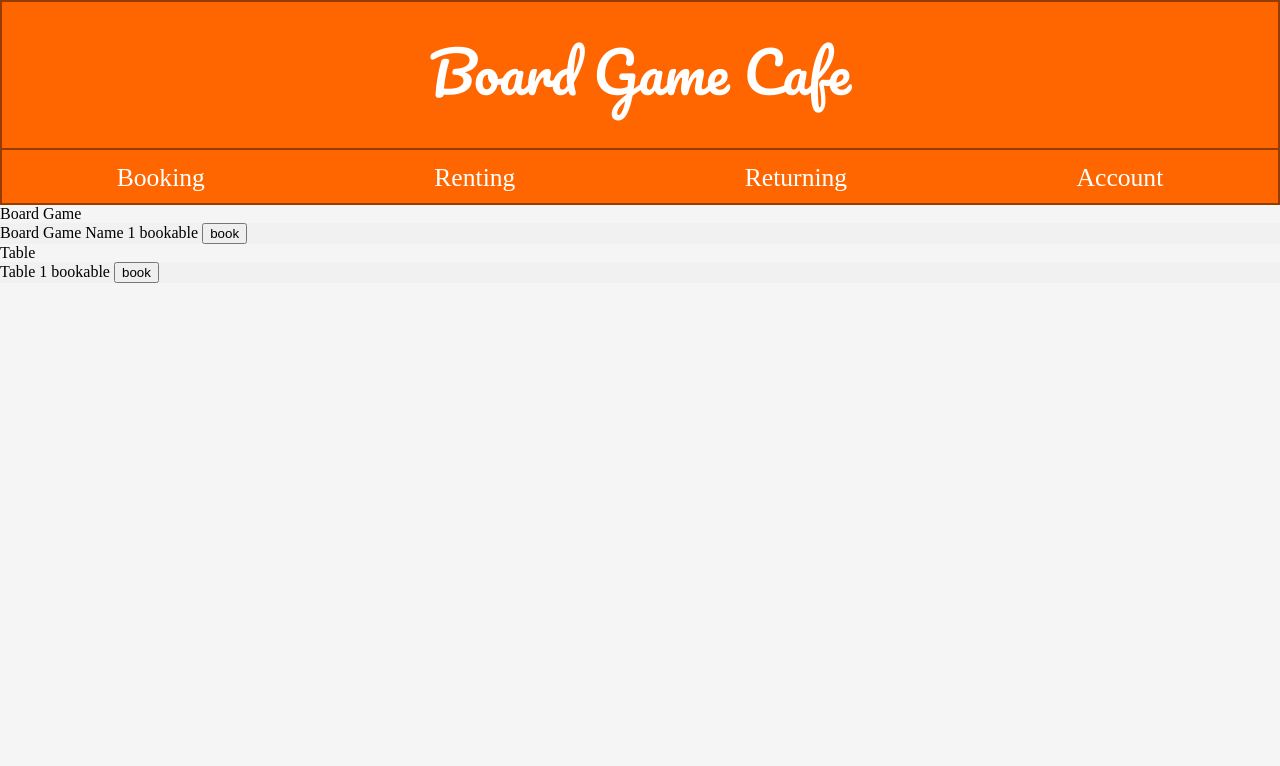
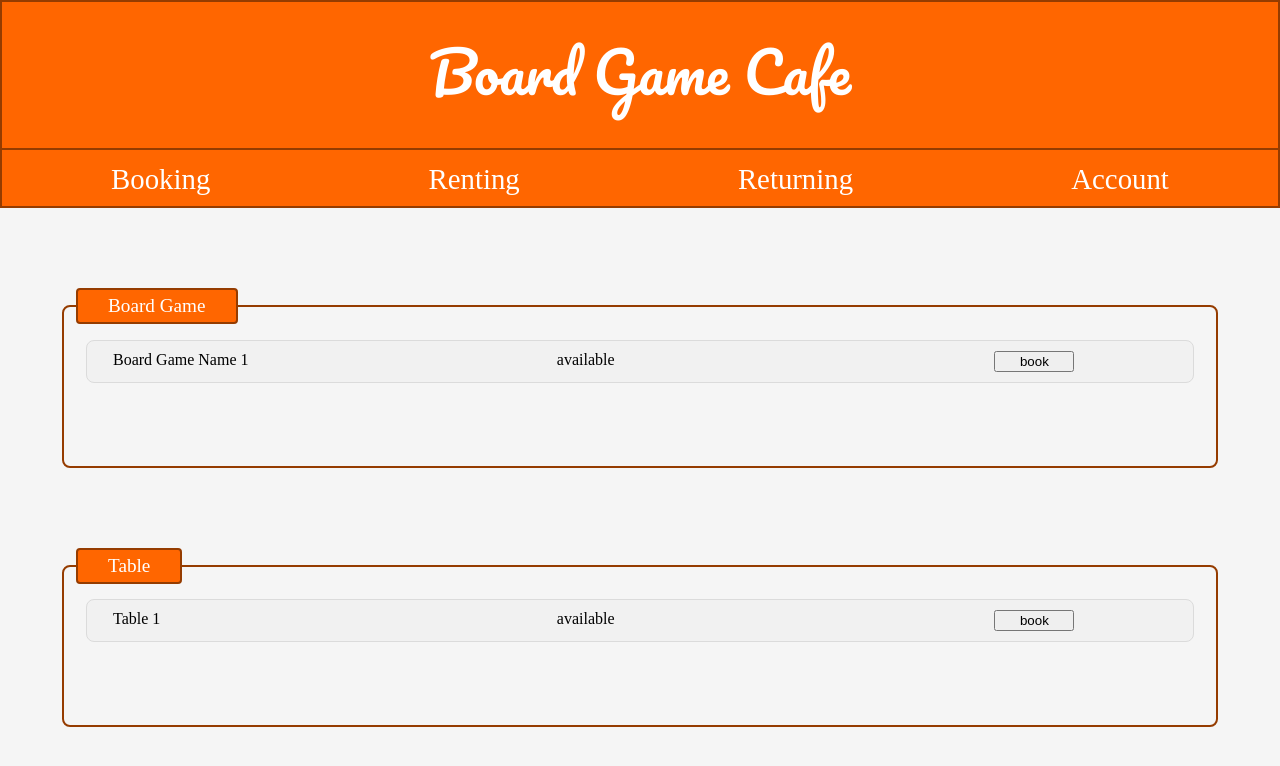
Before and after one commit to EggADayKeepTheTeacherAway/Board-Game-Cafe, a Django app: template board_game_cafe/templates/app/index.html in a window 1280 px wide. Shown: the top 766 px of the page. Run offline with Django 5.2, Linux system fonts and the light colour scheme; the template is opened without the code that fills it, so the values that code supplies are empty.

Commit message:
feat: finish home page (booking)

```diff
--- a/board_game_cafe/static/app/style.css
+++ b/board_game_cafe/static/app/style.css
@@ -1,3 +1,5 @@
+/* header */
+
 @font-face {
     font-family: 'Pacifico';
     src:
@@ -41,15 +43,70 @@ hr {
     display: flex;
     justify-content: space-around;
 
-    font-size: 1.6rem;
+    font-size: 1.8rem;
 
 }
 
 .choice > a {
     margin-top: 5px;
     margin-bottom: 10px;
+
+    color: white;
+    text-decoration: none;
+}
+
+/* body start here */
+
+.main-body {
+    margin: 60px;
+}
+
+.container {
+    margin-top: 80px;
+}
+
+legend {
+    background-color: #FF6600;
+    color: white;
+    font-size: 1.2rem;
+
+    padding: 5px 30px;
+    border: 2px solid #953C00;
+    border-radius: 4px;
+
+}
+
+fieldset {
+    min-height: 10rem;
+
+    border-radius: 8px;
+    border: 2px solid #953C00;
 }
 
 .content {
-    background-color: #F1F1F1
+    display: grid;
+    grid-template-columns: 30% 30% 30%;
+
+
+    background-color: #f1f1f1;
+    color: black;
+
+    margin: 10px;
+    padding: 10px;
+
+    border-radius: 8px;
+    border: 1px solid #DBDBDB;
 }
+
+.name {
+    margin-left: 16px;
+}
+.aval {
+    justify-self: center;
+
+}
+
+.button {
+    width: 5rem;
+    justify-self: end;
+}
--- a/board_game_cafe/templates/app/index.html
+++ b/board_game_cafe/templates/app/index.html
@@ -1,27 +1,29 @@
 {% extends "base.html" %}
 
 {% block content %}
-<div class="board-game container">
-    <div class="board-game-header">
+<section class="main-body">
+    <fieldset class="board-game container">
+        <legend class="board-game-header">
             Board Game
-    </div>
+        </legend>
 
         <div class="content">
-        <span>Board Game Name 1</span>
-        <span>bookable</span>
-        <button>book</button>
+            <span class="name">Board Game Name 1</span>
+            <span class="aval">available</span>
+            <button class="button">book</button>
         </div>
-</div>
+    </fieldset>
 
-<div class="table container">
-    <div class="table-header">
+    <fieldset class="table container">
+        <legend class="table-header">
             Table
-    </div>
+        </legend>
 
         <div class="content">
-        <span>Table 1</span>
-        <span>bookable</span>
-        <button>book</button>
+            <span class="name">Table 1</span>
+            <span class="aval">available</span>
+            <button class="button">book</button>
         </div>
-</div>
+    </fieldset>
+</section>
 {% endblock %}
--- a/board_game_cafe/templates/base.html
+++ b/board_game_cafe/templates/base.html
@@ -14,8 +14,8 @@
          </div>
         <hr/>
         <div class="choice">
-          <a>Booking</a>
-          <a>Renting</a>
+          <a href="{% url 'board_game_cafe:index'%}">Booking</a>
+          <a href="{% url 'board_game_cafe:rent'%}" >Renting</a>
           <a>Returning</a>
           <a>Account</a>
         </div>
--- a/board_game_cafe/urls.py
+++ b/board_game_cafe/urls.py
@@ -1,9 +1,12 @@
 """Urls module for travel to each poll html."""
 from django.urls import path
+from django.views.generic.base import RedirectView
 
 from . import views
 
 app_name = "board_game_cafe"
 urlpatterns = [
-    path("", views.HomeView.as_view(), name="index"),
+    path("", RedirectView.as_view(url="/book")),
+    path("book/", views.HomeView.as_view(), name="index"),
+    path("rent/", views.HomeView.as_view(), name="rent")
 ]
--- a/config/urls.py
+++ b/config/urls.py
@@ -21,6 +21,6 @@ from django.contrib import admin
 from django.urls import include, path
 
 urlpatterns = [
-    path("", include("board_game_cafe.urls")),
+    path('', include("board_game_cafe.urls")),
     path("admin/", admin.site.urls),
 ]
```
Lines whose indentation alone changed are shown as unchanged.
